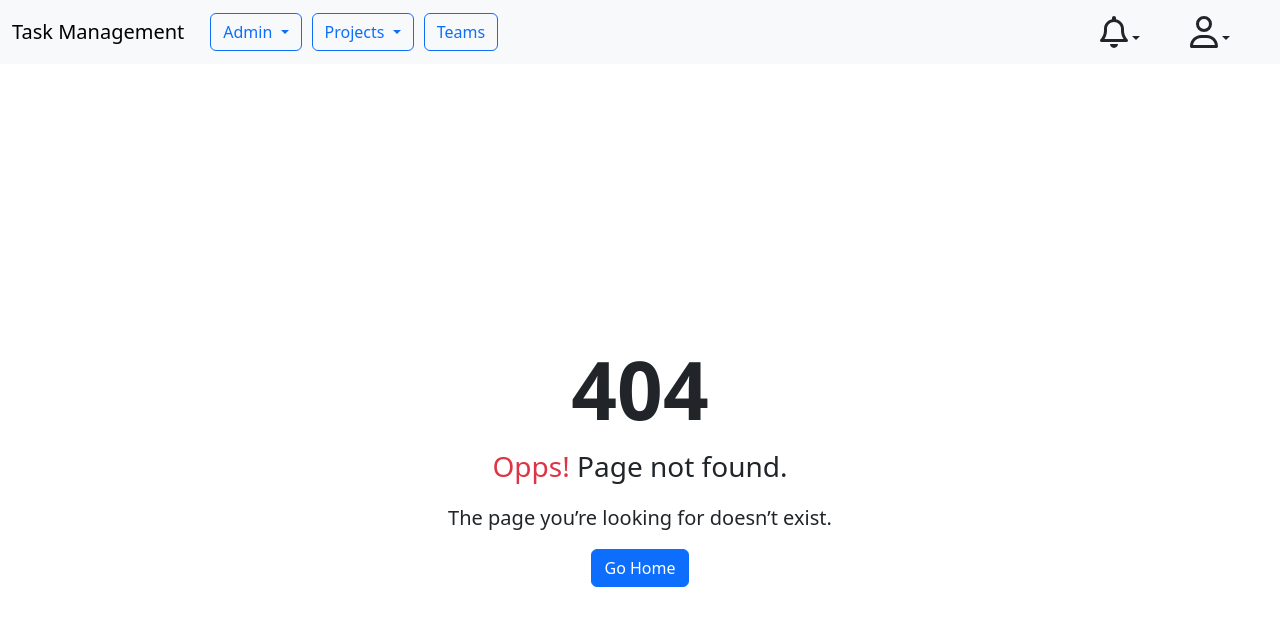
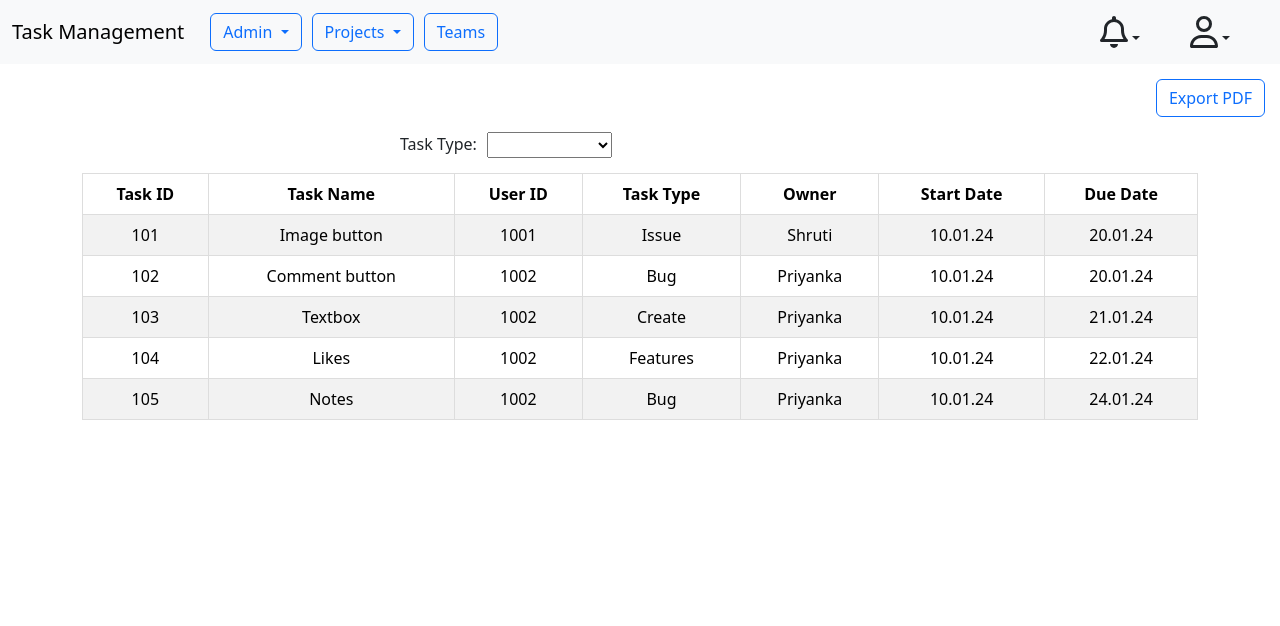
Before and after one commit to BRINTHALINGAM/TaskManagement, an Angular app: page /tasktype in a window 1280 px wide. Before the commit this address had no page. Shown: the top 626 px of the page. Built offline with nearby package versions, Linux system fonts and the light colour scheme.

Commit message:
code modified

```diff
--- a/src/app/details/details.component.html
+++ b/src/app/details/details.component.html
@@ -3,7 +3,7 @@
 <div class="header">
   <a class="project-name" routerLink="/task">Project Name</a>
   <div class="nav-item users-btn d-flex justify-content-end">
-    <button class="btn btn-outline-primary notes-btn">Notes</button>
+    <button class="btn btn-outline-primary notes-btn" routerLink="/documents">Notes</button>
     <div class="btn-separator"></div>
     <button class="btn btn-outline-primary add-task-btn">Add Task</button>
   </div>
--- a/src/app/report/tasktype/tasktype.component.css
+++ b/src/app/report/tasktype/tasktype.component.css
@@ -0,0 +1,18 @@
+.table th, .table td {
+    border: 1px solid #ddd;
+    padding: 8px;
+    text-align: center;
+  }
+
+  #pdf-button{
+    margin:15px ;
+  }
+  label{
+    margin-left:400px ;
+    margin-bottom:10px ;
+  }
+
+  select{
+    margin-left:10px ;
+    margin-bottom:15px ;
+  }
--- a/src/app/report/tasktype/tasktype.component.html
+++ b/src/app/report/tasktype/tasktype.component.html
@@ -0,0 +1,46 @@
+<div class="header">
+    <div class="nav-item users-btn d-flex justify-content-end">
+        <button class="btn btn-outline-primary" id="pdf-button">Export PDF</button>
+    </div>
+    <div class="nav-item task-type-dropdown d-flex justify-content-start" id="fliter">
+        <label for="taskType">Task Type:</label>
+        <select id="taskType" [(ngModel)]="selectedTaskType" name="taskType">
+            <option (click)="showAllTasks()">All</option>
+            <option value="Issue">Issue</option>
+            <option value="Create">Create</option>
+            <option value="Bug">Bug</option>
+            <option value="Improvement">Improvement</option>
+            <option value="New Feature">New Feature</option>
+            <option value="Support">Support</option>
+            <option value="Test">Test</option>
+        </select>
+    </div>
+</div>
+<div class="container mt 3"></div>
+
+<div class="container mt 5">
+    <table id="taskTable" class="table table-striped">
+        <thead>
+            <tr>
+                <th>Task ID</th>
+                <th>Task Name</th>
+                <th>User ID</th>
+                <th>Task Type</th>
+                <th>Owner</th>
+                <th>Start Date</th>
+                <th>Due Date</th>
+            </tr>
+        </thead>
+        <tbody>
+            <tr *ngFor="let task of getFilteredTasks()">
+                <td>{{ task.id }}</td>
+                <td>{{ task.name }}</td>
+                <td>{{ task.userId }}</td>
+                <td>{{ task.taskType }}</td>
+                <td>{{ task.owner }}</td>
+                <td>{{ task.startDate }}</td>
+                <td>{{ task.dueDate }}</td>
+            </tr>
+        </tbody>
+    </table>
+</div>
--- a/src/app/report/tasktype/tasktype.component.ts
+++ b/src/app/report/tasktype/tasktype.component.ts
@@ -6,6 +6,34 @@
   styleUrl: './tasktype.component.css'
 })
 export class TasktypeComponent {
+  selectedTaskType: string = 'all'; // Initialize with 'all' to show all tasks initially
 
+  tasks = [
+    { id: 101, name: 'Image button', userId: 1001, taskType: 'Issue', owner: 'Shruti', startDate: '10.01.24', dueDate: '20.01.24' },
+    { id: 102, name: 'Comment button', userId: 1002, taskType: 'Bug', owner: 'Priyanka', startDate: '10.01.24', dueDate: '20.01.24' },
+    { id: 103, name: 'Textbox', userId: 1002, taskType: 'Create', owner: 'Priyanka', startDate: '10.01.24', dueDate: '21.01.24' },
+    { id: 104, name: 'Likes', userId: 1002, taskType: 'Features', owner: 'Priyanka', startDate: '10.01.24', dueDate: '22.01.24' },
+    { id: 105, name: 'Notes', userId: 1002, taskType: 'Bug', owner: 'Priyanka', startDate: '10.01.24', dueDate: '24.01.24' },
+    // Add other tasks as needed
+  ];
+
+  ngOnInit() {
+    // Call getFilteredTasks here if additional setup is needed
+    // this.getFilteredTasks();
+  }
+
+  showAllTasks() {
+    this.selectedTaskType = 'all';
+  }
+
+  getFilteredTasks(): any[] {
+    if (this.selectedTaskType.toLowerCase() === 'all') {
+      return this.tasks;
+    } else {
+      // Filter tasks based on the selected task type
+      const filtered = this.tasks.filter(task => task.taskType.toLowerCase() === this.selectedTaskType.toLowerCase());
+      return filtered.length > 0 ? filtered : [];
+    }
+  }
 
 }
```
Also changed, not shown: src/app/app-routing.module.ts (+7 -0 lines).
